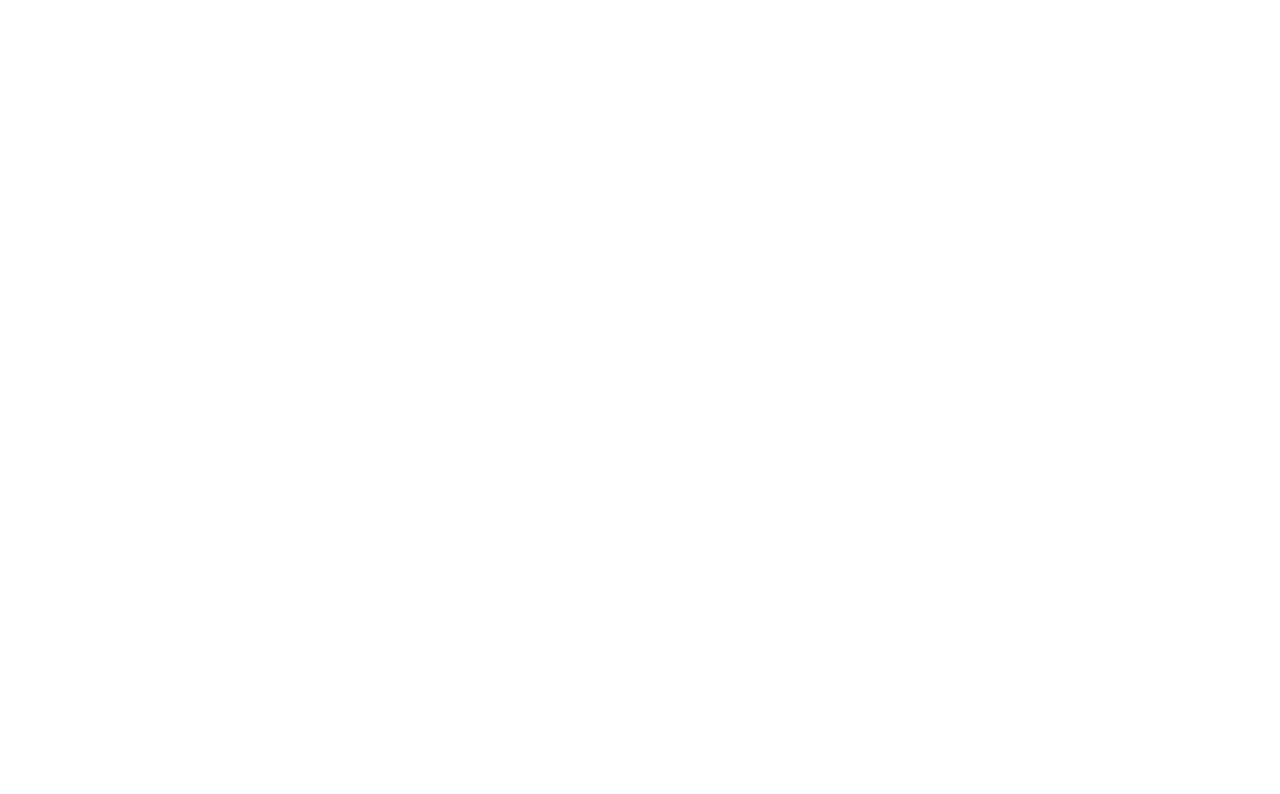
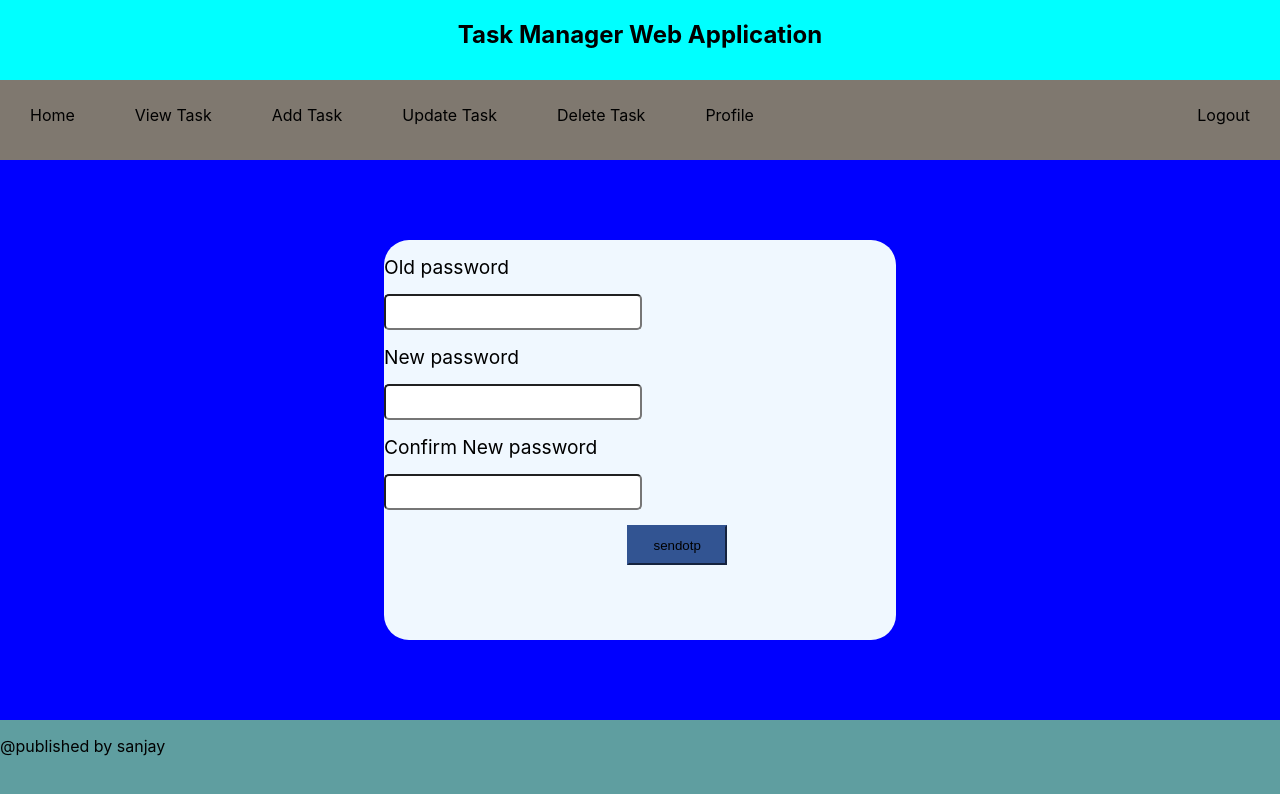
Before and after one commit to Sanjay4748/Task_Manager, a React (Create React App) app in the folder Frontend/taskmanager/: page /changepassword in a window 1280 px wide. Before the commit this address had no page. Shown: the top 794 px of the page. Built offline with nearby package versions, Linux system fonts and the light colour scheme.

Commit message:
frontend

```diff
--- a/Frontend/taskmanager/public/index.html
+++ b/Frontend/taskmanager/public/index.html
@@ -24,7 +24,7 @@
       work correctly both with client-side routing and a non-root public URL.
       Learn how to configure a non-root public URL by running `npm run build`.
     -->
-    <title>React App</title>
+    <title>Task Manager</title>
   </head>
   <body>
     <noscript>You need to enable JavaScript to run this app.</noscript>
--- a/Frontend/taskmanager/src/App.js
+++ b/Frontend/taskmanager/src/App.js
@@ -6,6 +6,7 @@
 import Layout from "./LayoutComponent/Layout";
 import HomePage from "./HomeComponent/HomePage";
 import ProfilePage from "./HomeComponent/ProfilePage";
+import ChangePassword from "./HomeComponent/ChangePassword";
 
 function App() {
   return(
@@ -16,6 +17,7 @@
       <Route path="/forgotpassword" element={<LoginLayout children = {<ForgotPassword/>}/>} />
       <Route path="/home" element={<Layout child={<HomePage/>}/>}/>
       <Route path="/profile" element={<Layout child = {<ProfilePage/>} />}  />
+      <Route path="/changepassword" element={<Layout child={<ChangePassword/>} />} />
     </Routes>
     </BrowserRouter>
   );
--- /dev/null
+++ b/Frontend/taskmanager/src/HomeComponent/ChangePassword.js
@@ -0,0 +1,118 @@
+import {useEffect, useState } from 'react';
+import styles from './Homecomp.module.css';
+import HttpFunctions from '../HttpComponent/http-common';
+import Validations from '../ValidationsComponent/Validations'
+
+function ChangePassword(){
+
+    const [showotpform,setOtpForm] = useState(true);
+    const [useremail,setEmail] = useState("");
+    const [userotp,setOtp] = useState("");
+    const [verificationotp,setVerificationOtp] = useState("");
+    const [successmsg,setSuccessMsg] = useState(true);
+    const [oldpassword,setOldPassword] = useState("");
+    const [newpassword,setNewPassword] = useState("");
+    const [confirmpass,setConfirmPassword] = useState("");
+    const [passerror,setShowPassError] = useState(false)
+
+    useEffect(()=>{
+        const email = localStorage.getItem("email");
+        setEmail(email);
+    },[])
+
+    var mailobj ={
+        "subject":"Otp For Password Verification",
+        "message":""
+    }
+
+    const ChangePassHandle =async(e) =>{
+        e.preventDefault();
+        setOtpForm(false);
+        await HttpFunctions.SendMail(useremail,mailobj)
+        .then((response)=>{
+            const otpvalue = response?.data.otp;
+            setVerificationOtp(otpvalue);
+        })
+        .catch((err)=>{
+            console.error(err);
+        })
+    }
+
+    const OtpFormHandle= (e) =>{
+        e.preventDefault();
+        if(userotp===verificationotp.toString()){
+            setSuccessMsg(false);
+        }
+
+    }
+
+    const PasswordValidation =(pass)=>{
+        const isValid = Validations.PasswordValidation(pass);
+        if(isValid){
+            setShowPassError(false);
+        }
+        else{
+            setShowPassError(true);
+        }
+    }
+
+    const Confirmnewpass = () => {
+
+    }
+
+    return (
+        <div className={styles.changepass}>
+            {showotpform?
+            <form onSubmit={ChangePassHandle}>
+                <div>
+                <label>
+                    Old password
+                </label>
+                </div>
+                <div>
+                <input type='text' id='password' onChange={(e)=>{setOldPassword(e.target.value)}}/>
+                </div>
+            <div>
+                <label>
+                    New password
+                </label>
+            </div>
+            <div>
+            <input type='password' id='newpass' onChange={(e)=>{setNewPassword(e.target.value)}} onBlur={(e)=>{PasswordValidation(e.target.value)}}/>
+            </div>
+            <div>
+                <label>
+                    Confirm New password
+                </label>
+            </div>
+            <div>
+            <input type='password' id='confirmpass' onChange={(e)=>{setConfirmPassword(e.target.value)}}/>
+            </div>
+            <div>
+                <button type='submit'>
+                    sendotp
+                </button>
+            </div>
+            </form>:<div>
+                {successmsg?
+                <form onSubmit={OtpFormHandle} >
+        <div>
+        <label>
+            Enter Otp
+        </label>
+        </div>
+        <div>
+        <input type='text' id='otp' onChange={(e)=>{setOtp(e.target.value)}} />
+        </div>
+        <div>
+       <button type='submit'style={{marginLeft:"0px"}} >
+        change password
+       </button>
+        </div>
+    </form>:<div> Password changed Successfully </div>}
+</div>}
+        </div>
+    );
+}
+
+export default ChangePassword;
--- a/Frontend/taskmanager/src/HomeComponent/Homecomp.module.css
+++ b/Frontend/taskmanager/src/HomeComponent/Homecomp.module.css
@@ -6,7 +6,6 @@
 }
 
 .profile {
-    display: flex;
     margin-top: 10vh;
     margin-left: 30vw;
     height: 50vh;
@@ -15,7 +14,72 @@
     border-radius: 25px;
 }
 
-.profile div{
+.profile div {
+    display: grid;
+    grid-template-columns: 1fr 20px 1fr;
+}
+
+.profile div h3 {
+   float: left;
+   margin-left: 10px;
+}
+
+.profile div h4 {
+    float: left;
+}
+
+.profileimg {
+    margin-left: 15vw;
+    height: 10vh;
+    width: 10vw;
+    border-radius: 100px;
+}
+
+.profilelogout {
     display: flex;
-    flex-direction: row;
+    justify-content: center;
+    margin-top: 40px;
 }
+
+.profilelogout button{
+    color: rgb(0, 0, 0);
+    background-color: rgb(64, 64, 159);
+    height: 40px;
+    border-radius: 10px;
+    box-shadow: none;
+}
+
+.changepass {
+    display: flex;
+    height: 50vh;
+    width: 40vw;
+    margin-left: 30vw;
+    margin-top: 10vh;
+    background-color: aliceblue;
+    border-radius: 25px;
+}
+
+.changepass form div {
+    display: flex;
+    margin-top: 15px;
+
+}
+
+.changepass form div input{
+    height: 30px;
+    width: 250px;
+    border-radius: 5px;
+}
+
+.changepass form div label{
+    font-size: larger;
+}
+
+.changepass form div button{
+    margin-left: 19vw;
+    height: 40px;
+    width: 100px;
+    color: black;
+    background-color: rgb(50, 84, 146);
+    border-color: rgb(50, 84, 146);
+}
--- a/Frontend/taskmanager/src/HomeComponent/ProfilePage.js
+++ b/Frontend/taskmanager/src/HomeComponent/ProfilePage.js
@@ -1,12 +1,61 @@
+import { useEffect } from 'react';
 import styles from './Homecomp.module.css';
+import { useState } from 'react';
+import {useNavigate} from 'react-router-dom';
 
 function ProfilePage(){
+
+    const navigate = useNavigate();
+    const [firstname,setFirstName] = useState("");
+    const [email,setEmail] = useState("");
+    useEffect(()=>{
+        const userfirstname = localStorage.getItem("firstname");
+        const useremail = localStorage.getItem("email");
+        if(userfirstname && useremail){
+            setFirstName(userfirstname);
+            setEmail(useremail);
+        }
+
+    },[])
+
+    function Logout(){
+        localStorage.clear();
+        navigate('/login');
+    }
+    function ChangePassword(){
+        navigate('/changepassword');
+    }
+
     return(
         <div className={styles.profile} >
-           <div>
-            <h3>name : </h3>
-            <p>sanjay</p>
-           </div>
+            <div>
+                <img src='dog.jpg' alt='your profileimage' className={styles.profileimg} />
+            </div>
+            <div>
+            <h3>Name</h3>
+            <h4>:</h4>
+            <h4>{firstname}</h4>
+            </div>
+            <div>
+            <h3>Email</h3>
+            <h4>:</h4>
+            <h4>{email}</h4>
+            </div>
+            <div>
+            <h3>Tasks completed</h3>
+            <h4>:</h4>
+            <h4>4</h4>
+            </div>
+            <div1>
+            <button onClick={ChangePassword} >
+                change password
+            </button>
+            </div1>
+            <div1 className={styles.profilelogout} >
+            <button onClick={Logout} >
+                Logout
+            </button>
+            </div1>
         </div>
     );
 }
--- a/Frontend/taskmanager/src/LayoutComponent/Navbar.js
+++ b/Frontend/taskmanager/src/LayoutComponent/Navbar.js
@@ -1,3 +1,4 @@
+import { Link } from 'react-router-dom';
 import styles from './Layout.module.css'
 
 function Navbar(){
@@ -8,27 +9,27 @@
 
     return(
         <div className={styles.navbar}>
-            <a href='/home'>
+            <Link to='/home'>
                 Home
-            </a>
-            <a href='/home' >
+            </Link>
+            <Link to='/home' >
                 View Task
-            </a>
-            <a href='/home' >
+            </Link>
+            <Link to='/home' >
                 Add Task
-            </a>
-            <a href='/home ' >
+            </Link>
+            <Link to='/home ' >
                 Update Task
-            </a>
-            <a href='/home' >
+            </Link>
+            <Link to='/home' >
                 Delete Task
-            </a>
-            <a href='/profile' >
+            </Link>
+            <Link to='/profile' >
                 Profile
-            </a>
-            <a style={{"float":"right"}} onClick={Logout} href='/login' >
+            </Link>
+            <Link style={{"float":"right"}} onClick={Logout} to='/login' >
                 Logout
-            </a>
+            </Link>
         </div>
     );
 }
```
Also changed, not shown: Frontend/taskmanager/public/dog.jpg (added).
